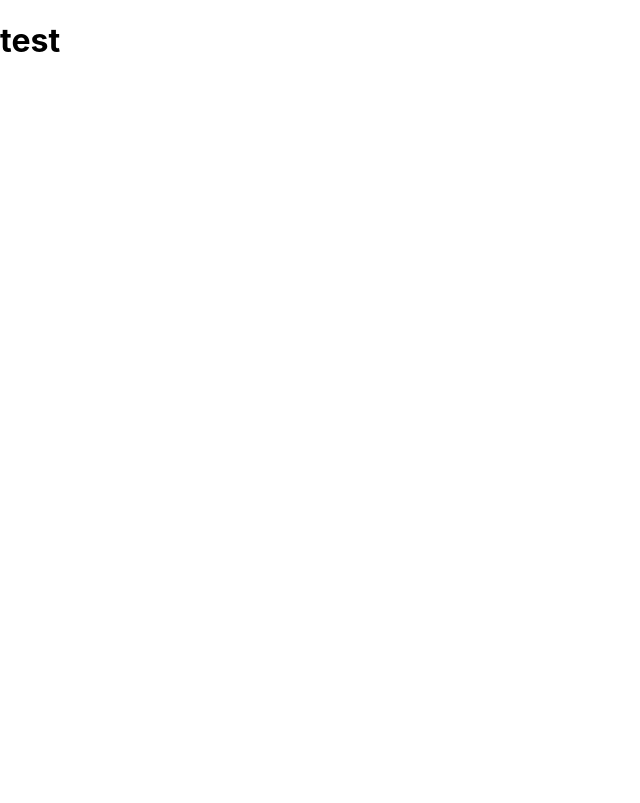
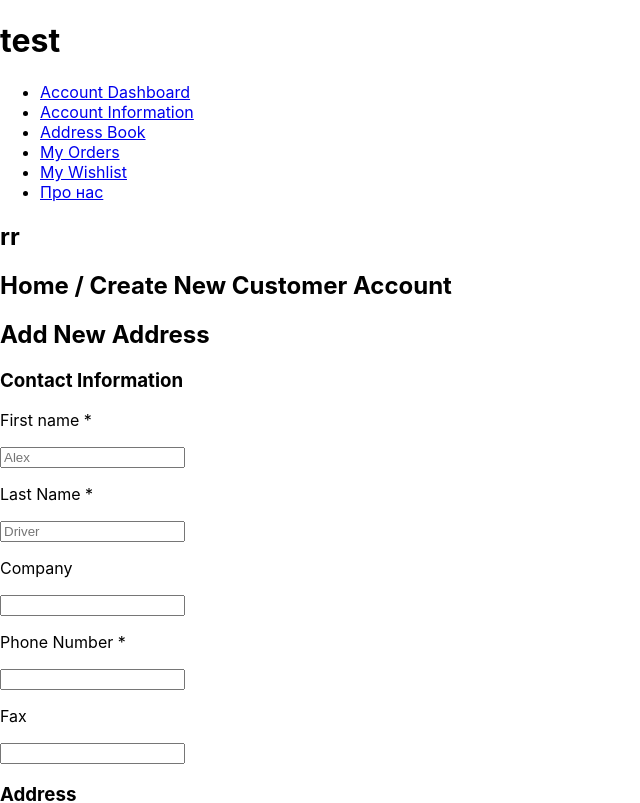
Before and after one commit to Tate-T/crips-react, a React (Create React App) app: page / in a window 1280 px wide. Shown: the top 803 px of the page, without its empty margins (0-640 px from the left). Built offline with nearby package versions, Linux system fonts and the light colour scheme.

Commit message:
makes component

```diff
--- a/src/pages/Cabinet/DashboardPage/Dashboard/Dashboard.jsx
+++ b/src/pages/Cabinet/DashboardPage/Dashboard/Dashboard.jsx
@@ -1 +1,8 @@
-export const Dashboard = () => {};
+export const Dashboard = ({ children }) => {
+  return (
+    <section>
+      {children}
+      <h1> rr</h1>
+    </section>
+  );
+};
--- a/src/pages/Cabinet/DashboardPage/DashboardPage.jsx
+++ b/src/pages/Cabinet/DashboardPage/DashboardPage.jsx
@@ -1,5 +1,7 @@
 import { Header } from "../../../components/Header/Header.jsx";
 import { Dashboard } from "./Dashboard/Dashboard.jsx";
+import { AddNewAddress } from "./AddNewAddress/AddNewAddress.jsx";
+import { DashboardSidebar } from "../../../components/DashboardSidebar/DashboardSidebar.jsx";
 import { Footer } from "../../../components/Footer/Footer.jsx";
 
 export const DashboardPage = () => {
@@ -7,7 +9,12 @@ export const DashboardPage = () => {
     <>
       {/* <Header /> */}
       <main>
-        <Dashboard />
+        <Dashboard>
+          <DashboardSidebar />
+        </Dashboard>
+        <AddNewAddress>
+          <DashboardSidebar />
+        </AddNewAddress>
       </main>
       {/* <Footer /> */}
     </>
--- a/src/pages/HomePage/HomePage.jsx
+++ b/src/pages/HomePage/HomePage.jsx
@@ -1,4 +1,5 @@
 // import { Header } from "../../../src/components/Header/Header.jsx";
+import { DashboardPage } from "../Cabinet/DashboardPage/DashboardPage.jsx";
 // import { Footer } from "../../../src/components/Footer/Footer.jsx";
 
 export const HomePage = () => {
@@ -7,6 +8,7 @@ export const HomePage = () => {
       {/* <Header /> */}
       <main>
         <h1>test</h1>
+        <DashboardPage />
       </main>
       {/* <Footer /> */}
     </>
```
Lines whose indentation alone changed are shown as unchanged.
